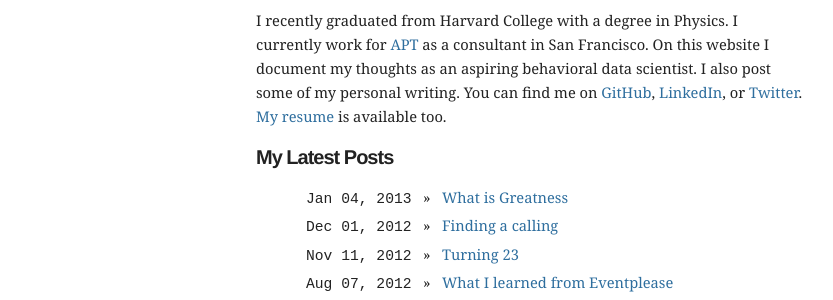
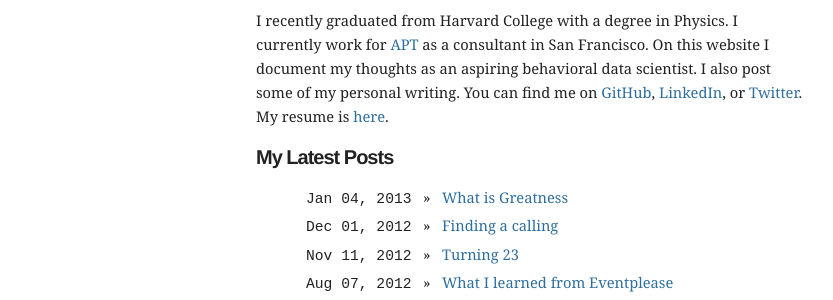
Before and after one commit to mbwong/mbwong.github.com, a Jekyll site: the page built from index.html, in a window 1280 px wide. Shown: the part 206-506 px from the top of the page, without its empty margins (94-927 px from the left). Built offline with Jekyll 4.4.1, drawn with Linux system fonts in a browser that asks for light colours.

Commit message:
Update index.html

```diff
--- a/index.html
+++ b/index.html
@@ -6,7 +6,7 @@
 <div class="post">
 <p><img src="/mugshot.png"/></p>
 
-<p>I recently graduated from Harvard College with a degree in Physics. I currently work for <a href="http://predictivetechnologies.com">APT</a> as a consultant in San Francisco. On this website I document my thoughts as an aspiring behavioral data scientist. I also post some of my personal writing. You can find me on <a href="http://github.com/mbwong">GitHub</a>, <a href="http://www.linkedin.com/pub/michael-wong/25/547/850">LinkedIn</a>, or <a href="http://twitter.com/mbwong">Twitter</a>. <a href="/resume.pdf">My resume</a> is available too.
+<p>I recently graduated from Harvard College with a degree in Physics. I currently work for <a href="http://predictivetechnologies.com">APT</a> as a consultant in San Francisco. On this website I document my thoughts as an aspiring behavioral data scientist. I also post some of my personal writing. You can find me on <a href="http://github.com/mbwong">GitHub</a>, <a href="http://www.linkedin.com/pub/michael-wong/25/547/850">LinkedIn</a>, or <a href="http://twitter.com/mbwong">Twitter</a>. My resume is <a href="/resume.pdf">here</a>.
 <h2>My Latest Posts</h2>
   <ul style="list-style: none; padding: 0; margin: 0 0 14px 50px;">
   {% for post in site.posts limit: 4 %}
```
